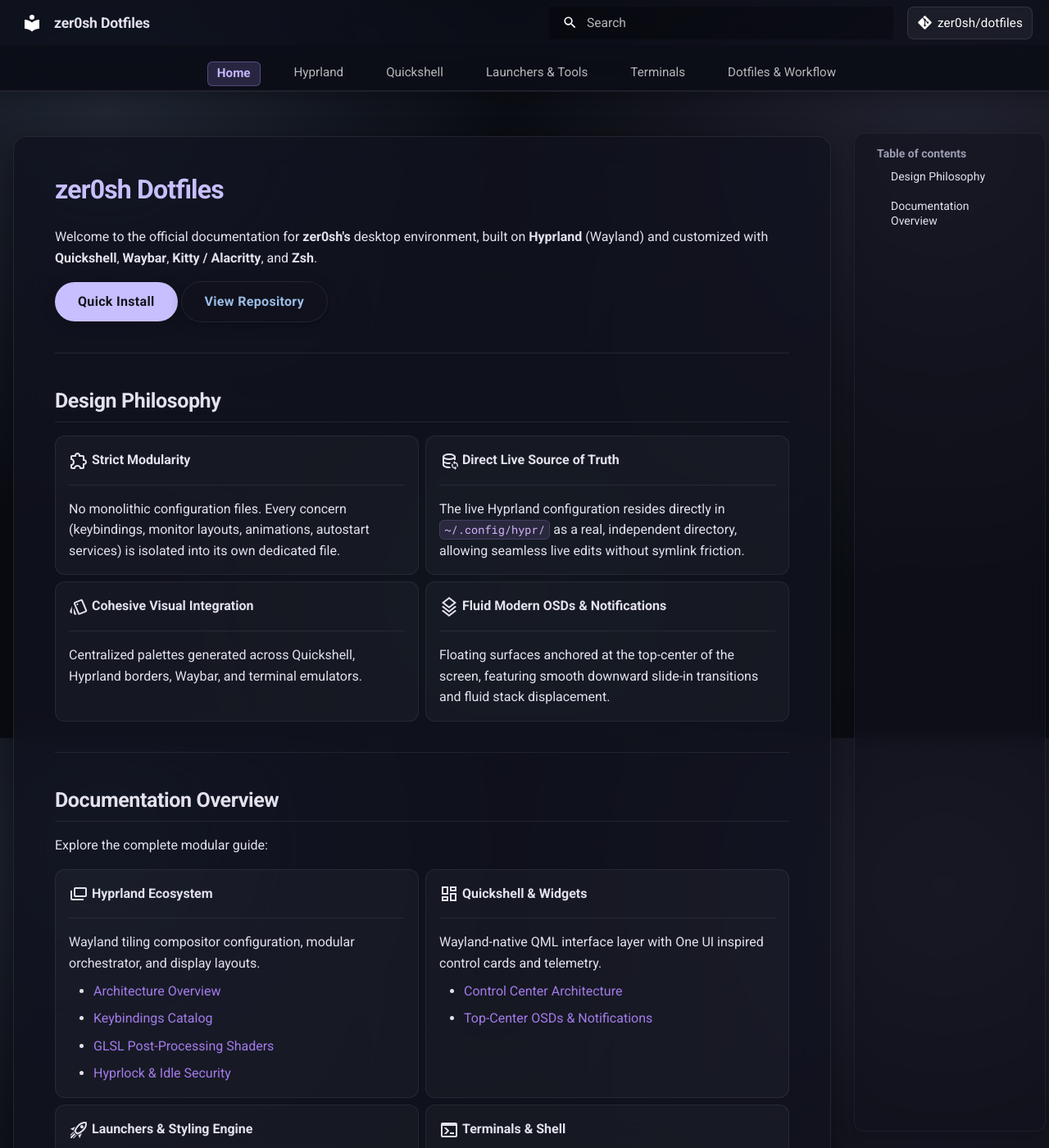
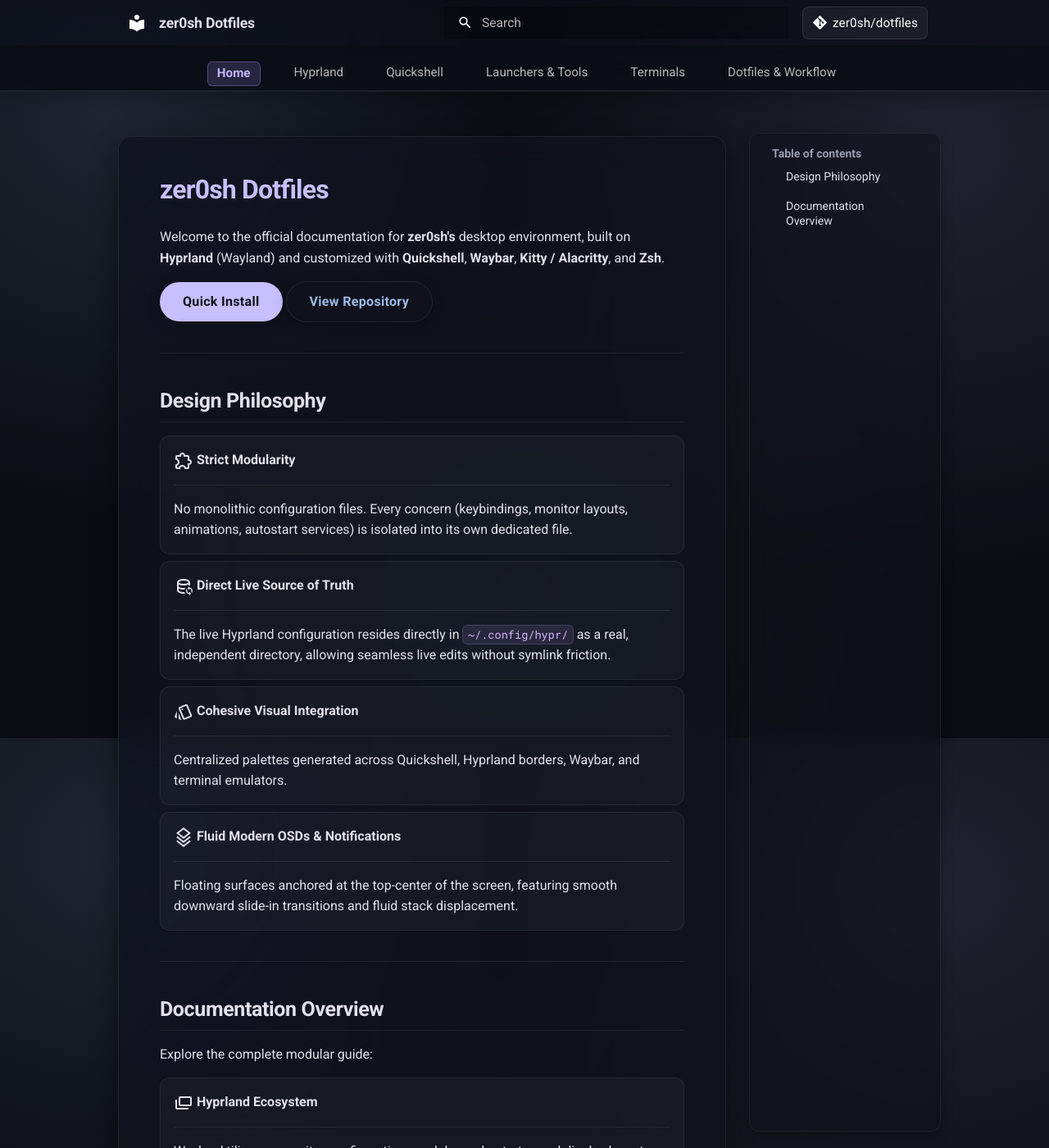
Before and after one commit to zer0sh/dotfiles, an MkDocs documentation site: the page built from docs/index.md, in a window 1280 px wide and 1400 px high. Shown: the whole window at 82% size. Built offline with MkDocs 1.6.1 and Material for MkDocs 9.7.7, drawn with Linux system fonts in a browser that asks for light colours; comment, search, counter and statistics services are not loaded.

Commit message:
feat(docs): widen site layout with fluid rem gutters capped at 20 percent
- replace the fixed 1340px caps on .md-grid and .md-header__inner with calc(100% - min(16rem, 20%)) on desktop (>= 76.234375em)
- min() guarantees the side gutters never exceed 20 percent of the viewport, shrinking proportionally below 1280px
- content column grows from ~872px to ~1276px on a 1920px display; mobile stays full-bleed

```diff
--- a/docs/stylesheets/extra.css
+++ b/docs/stylesheets/extra.css
@@ -71,8 +71,10 @@
 }
 
 /* --- 2. Layout Width & Ambient Wallpaper Background --- */
+/* Fluid grid: full-bleed below the desktop breakpoint; the desktop gutter
+   rule lives in section 16 (viewport minus 8rem per side, capped at 20%). */
 .md-grid {
-  max-width: 1340px !important;
+  max-width: none !important;
 }
 
 html {
@@ -133,7 +135,8 @@
   justify-content: space-between !important;
   padding: 0.2rem 1rem !important;
   height: 2.75rem !important;
-  max-width: 1340px !important;
+  /* Mirrors .md-grid: gutter rule in section 16 keeps header aligned */
+  max-width: none !important;
 }
 
 /* Left Cluster: Logo & Brand Title (Order 1) */
@@ -1301,3 +1304,18 @@
     border-radius: 14px !important;
   }
 }
+
+/* --- 16. Fluid Desktop Width (rem-based gutters, max 20%) --- */
+/* Content spans the viewport minus 8rem per side (16rem total in rem units).
+   The min() clamp guarantees the side gutters never consume more than 20% of
+   the available width: below 1280px the gutter shrinks proportionally until it
+   hits exactly 20%. The header mirrors .md-grid so the brand, search pill and
+   repository badge stay aligned with the content grid. Below 76.234375em the
+   sidebars become drawers and everything stays full-bleed (max-width: none
+   from sections 2 and 3). */
+@media screen and (min-width: 76.234375em) {
+  .md-grid,
+  .md-header__inner {
+    max-width: calc(100% - min(16rem, 20%)) !important;
+  }
+}
```
